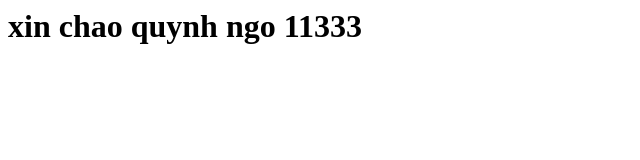
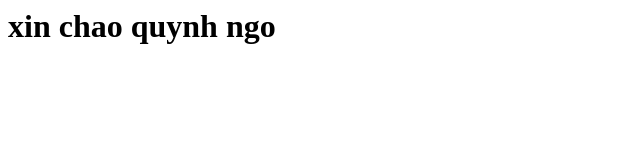
Before and after one commit to aquynh1682/test_jenkins, a plain HTML site: page index.html in a window 1280 px wide. Shown: the whole page, without its empty margins (0-640 px from the left). Drawn offline with Linux system fonts and the light colour scheme.

Commit message:
update code

```diff
--- a/index.html
+++ b/index.html
@@ -1 +1 @@
-<h1> xin chao quynh ngo 11333 </h1>
+<h1> xin chao quynh ngo</h1>
```
